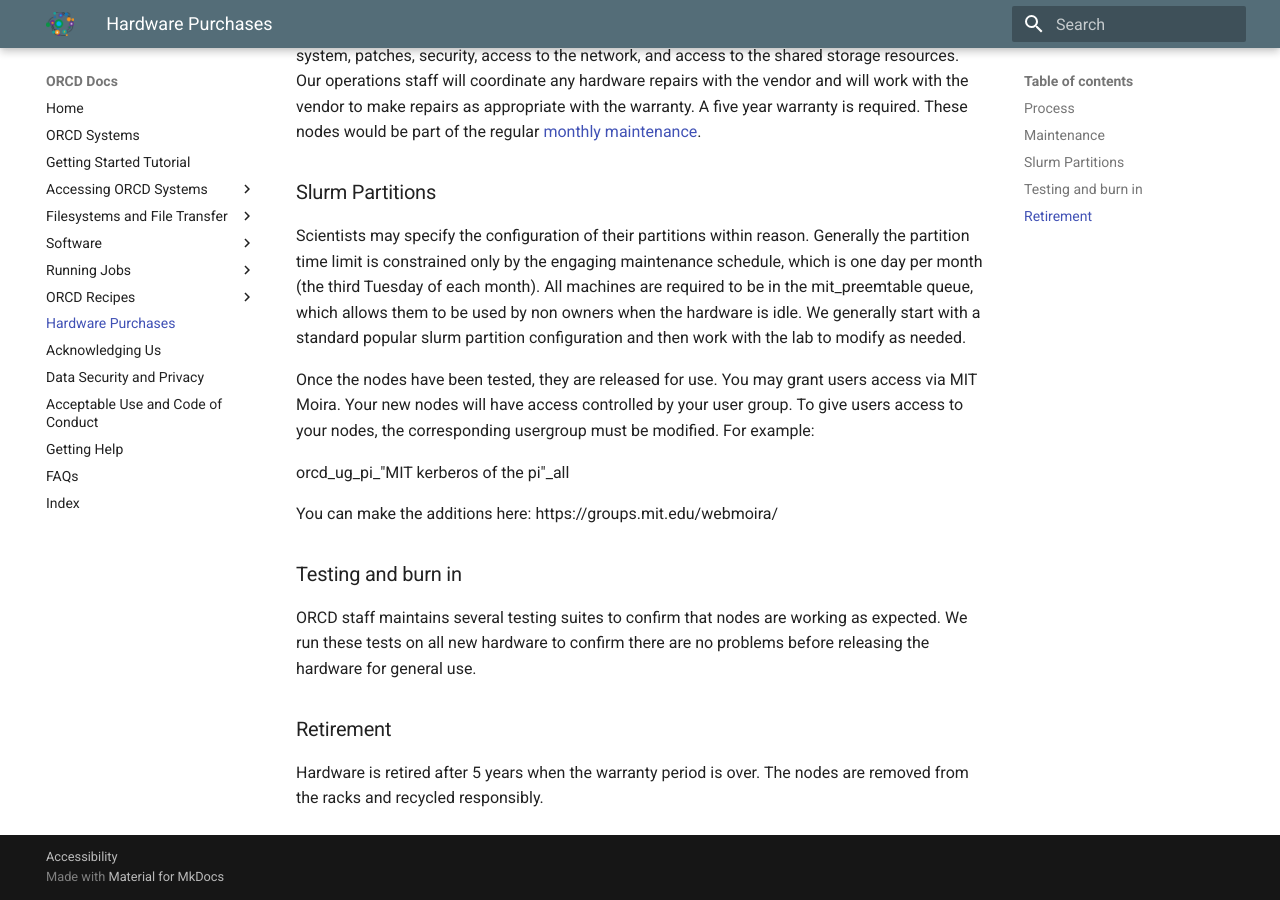
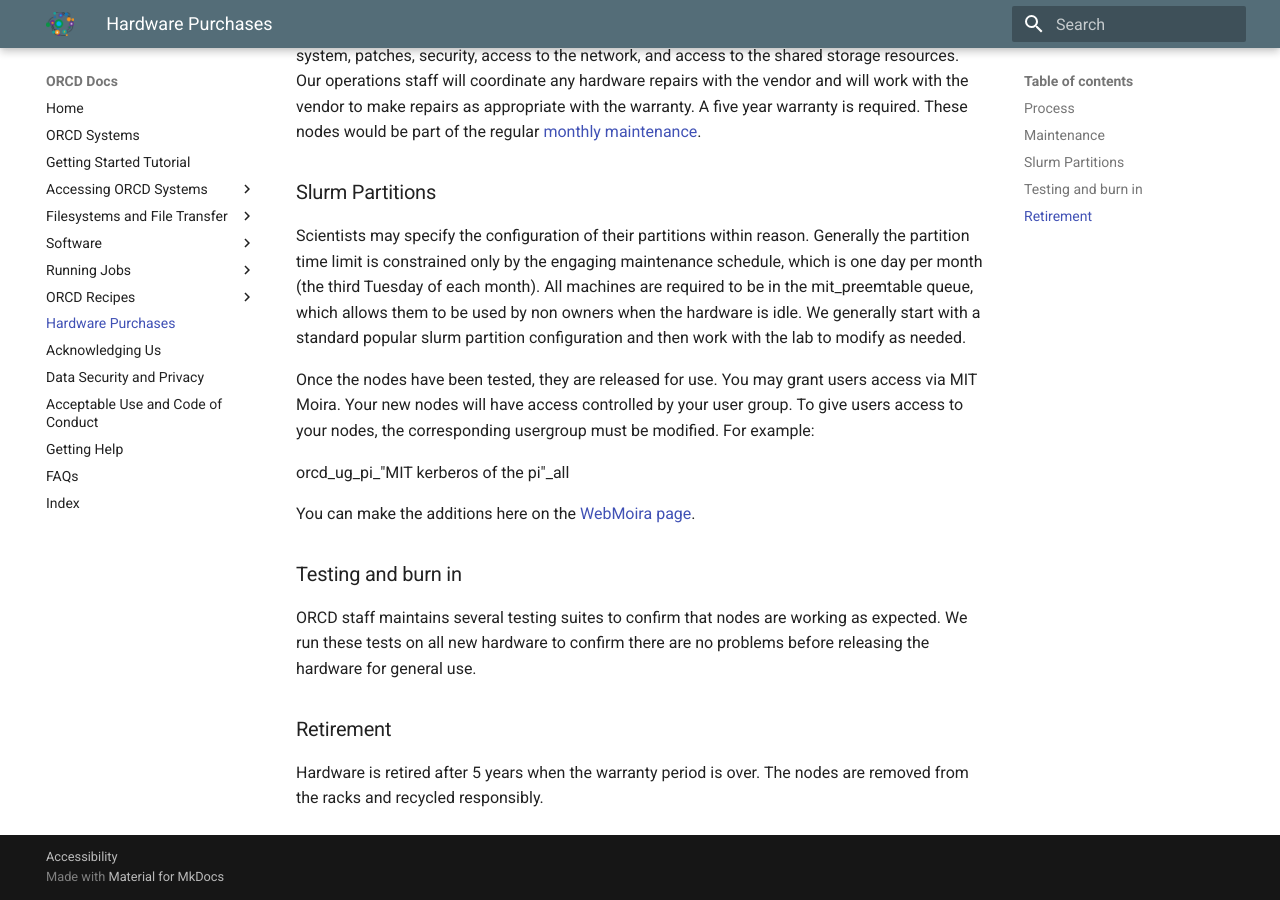
Before and after one commit to mit-orcd/orcd-docs-edit, an MkDocs documentation site: the page built from docs/hosted-hardware.md, in a window 1280 px wide and 900 px high, scrolled down 903 px. Built offline with MkDocs 1.6.1 and Material for MkDocs 9.7.7, drawn with Linux system fonts in a browser that asks for light colours.

Commit message:
Update docs/hosted-hardware.md
Co-authored-by: Lauren Milechin <13963460+lmilechin@users.noreply.github.com>

```diff
--- a/docs/hosted-hardware.md
+++ b/docs/hosted-hardware.md
@@ -29,7 +29,7 @@ Once the nodes have been tested, they are released for use. You may grant users
 
 orcd_ug_pi_"MIT kerberos of the pi"_all
 
-You can make the additions here: https://groups.mit.edu/webmoira/
+You can make the additions here on the [WebMoira page](https://groups.mit.edu/webmoira/).
 
 ### Testing and burn in
 ORCD staff maintains several testing suites to confirm that nodes are working as expected. We run these tests on all new hardware to confirm there are no problems before releasing the hardware for general use.
```
